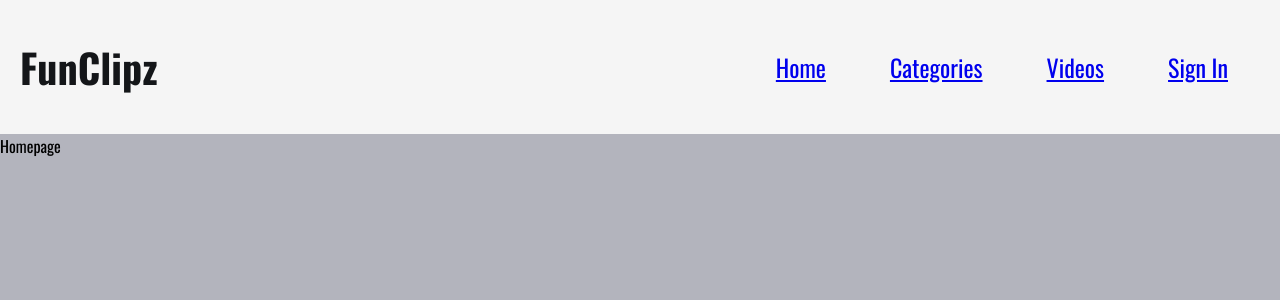
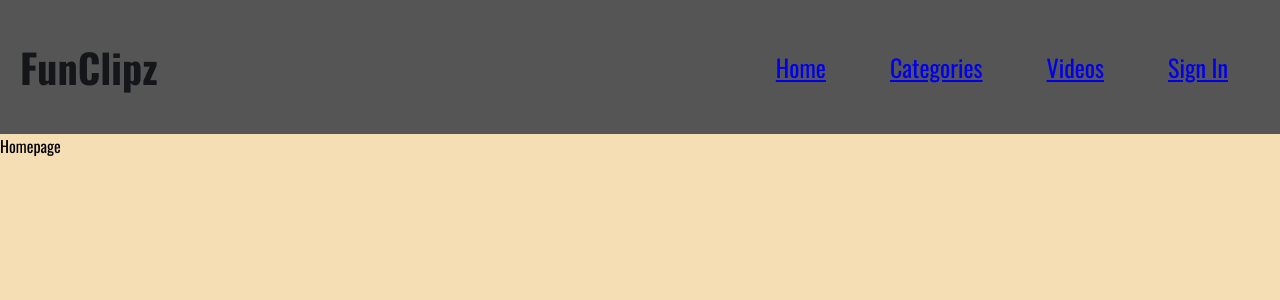
Before and after one commit to RicoMedi/fun-clips, a React (Create React App) app: page / in a window 1280 px wide. Shown: the top 300 px of the page. Built offline with nearby package versions, Linux system fonts and the light colour scheme.

Commit message:
removed uneccesary motion div changes

```diff
--- a/src/App.css
+++ b/src/App.css
@@ -1,7 +1,3 @@
-.App{
-height: auto;
-width: auto;
-}
 
 .link-container{
   text-align: center;
--- a/src/index.css
+++ b/src/index.css
@@ -1,8 +1,11 @@
 @import url("https://fonts.googleapis.com/css2?family=Cormorant+Garamond:wght@300;500;600;700&family=Oswald:wght@200..700&family=Poppins:wght@200;300;500;600&display=swap");
 body {
   font-family: "Oswald";
-  background-color: #b3b4bd;
+  background-color: wheat;
   margin: 0;
+  padding: 0;
+  width:100%;
+  height: 100%;
   font-family: -apple-system, BlinkMacSystemFont, "Segoe UI", "Roboto", "Oxygen",
     "Ubuntu", "Cantarell", "Fira Sans", "Droid Sans", "Helvetica Neue","Oswald"
     sans-serif;
--- a/src/nav/HamburgerMenu.js
+++ b/src/nav/HamburgerMenu.js
@@ -9,15 +9,19 @@ export const HamburgerMenu = () => {
 
   const handleClick = () => {
     setShowMenu(!showMenu);
+    const sidebar = document.querySelector('.sidebar');
+    if (showMenu) {
+      sidebar.style.display = 'none'; // Hide the sidebar when showMenu is true
+    } else {
+      sidebar.style.display = 'block'; // Show the sidebar when showMenu is false
+    }
   };
-
   return (
     <div className="menu-button-mobile" onClick={handleClick}>
-      <motion.div
-        initial={{ opacity: 0, x: "100%" }}
+    <motion.div
         animate={{
-          opacity: showMenu ? 1 : 1,
-          x: showMenu ? "0%" : "100%",
+          opacity: showMenu ? 1 : 0, // Set opacity to 0 when not showing the menu
+          x: showMenu ? "0%" : "100%", // Slide in when showMenu is true
         }}
         transition={{ duration: 0.5 }}
         className="sidebar"
--- a/src/nav/Nav.css
+++ b/src/nav/Nav.css
@@ -1,8 +1,12 @@
+.nav-container{
+  width: 100%;
+}
 .nav {
-  background-color: #f5f5f5;
+  background-color: #555;
   padding: 10px 20px; /* Add padding to provide space around the content */
   display: flex; /* Use flexbox to align items */
   align-items: center; /* Align items vertically */
+
 }
 
 .nav-title {
@@ -26,7 +30,9 @@
   display: none;
 }
 
-@media screen and (max-width: 768px) {
+
+
+@media screen and (max-width:768px) {
   .menu-button-mobile {
     display: block;
 
@@ -46,8 +52,9 @@
     position: absolute;
     top: 0;
     right: 0;
-    height: 100dvh;
+    height: 100vh;
     overflow: auto;
+
   }
   .nav-list {
     list-style: none;
--- a/src/nav/NavBar.js
+++ b/src/nav/NavBar.js
@@ -5,7 +5,8 @@ import { HamburgerMenu } from "./HamburgerMenu";
 export const NavBar = () => {
 
   return (
-    <div className="nav">
+    <header className="nav-container">
+       <div className="nav">
       <h1 className="nav-title">FunClipz</h1>
 
       <div className="regular-nav">
@@ -26,5 +27,7 @@ export const NavBar = () => {
       </div>
       <HamburgerMenu />
     </div>
+    </header>
+
   );
 };
```
